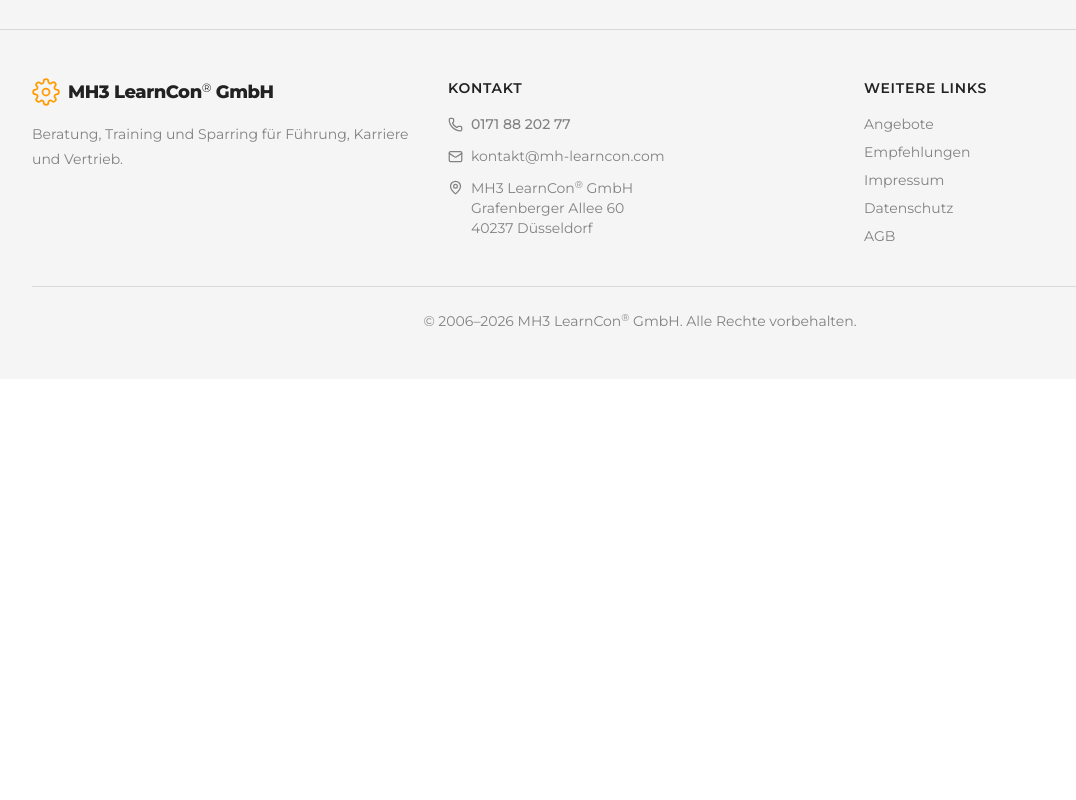
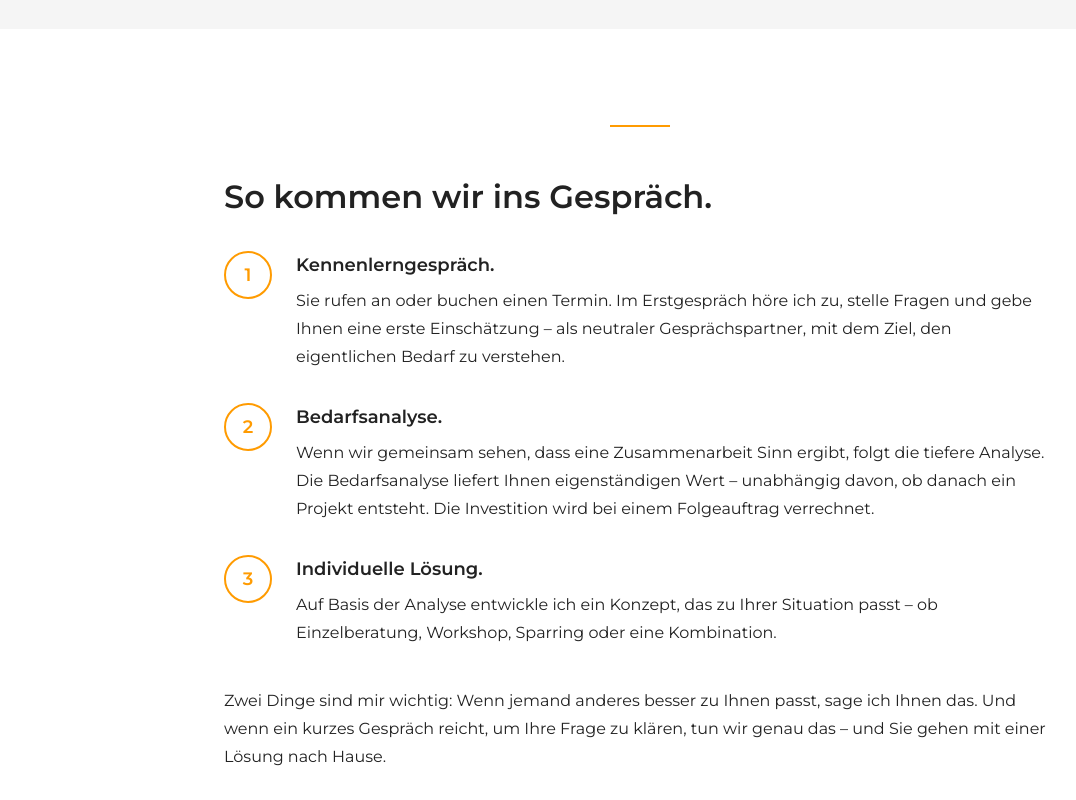
Before and after one commit to MH3-LearnCon/meine-neue-webseite-mit-js, a Next.js app: page /fuehrung in a window 1280 px wide. Shown: the part 4080-4880 px from the top of the page, without its empty margins (0-1076 px from the left). Before the commit the page ends 4459 px from the top, so only its background shows below. Built offline with nearby package versions, Linux system fonts and the light colour scheme.

Commit message:
feat(fuehrung): Abschnitt 5 – Der Weg zur Zusammenarbeit mit Schritt-Kreisen (Sprint 4, R12)

```diff
--- a/src/app/fuehrung/page.tsx
+++ b/src/app/fuehrung/page.tsx
@@ -174,6 +174,68 @@ export default function FuehrungPage() {
           </p>
         </div>
       </section>
+
+      {/* ── Abschnitt 5: Der Weg zur Zusammenarbeit ────────────────── */}
+      <section className="bg-white py-16 md:py-24">
+        <div className="max-w-4xl mx-auto px-4 sm:px-6 lg:px-8">
+          <div className="flex justify-center mb-10 md:mb-12" aria-hidden="true">
+            <div className="w-[60px] h-0.5 bg-orange shrink-0" />
+          </div>
+
+          <h2 className="text-2xl md:text-[2rem] font-semibold text-brand-text leading-snug">
+            So kommen wir ins Gespräch.
+          </h2>
+
+          <div className="mt-8 space-y-8">
+            {[
+              {
+                step: 1,
+                title: "Kennenlerngespräch.",
+                body: "Sie rufen an oder buchen einen Termin. Im Erstgespräch höre ich zu, stelle Fragen und gebe Ihnen eine erste Einschätzung – als neutraler Gesprächspartner, mit dem Ziel, den eigentlichen Bedarf zu verstehen.",
+              },
+              {
+                step: 2,
+                title: "Bedarfsanalyse.",
+                body: "Wenn wir gemeinsam sehen, dass eine Zusammenarbeit Sinn ergibt, folgt die tiefere Analyse. Die Bedarfsanalyse liefert Ihnen eigenständigen Wert – unabhängig davon, ob danach ein Projekt entsteht. Die Investition wird bei einem Folgeauftrag verrechnet.",
+              },
+              {
+                step: 3,
+                title: "Individuelle Lösung.",
+                body: "Auf Basis der Analyse entwickle ich ein Konzept, das zu Ihrer Situation passt – ob Einzelberatung, Workshop, Sparring oder eine Kombination.",
+              },
+            ].map(({ step, title, body }) => (
+              <div
+                key={step}
+                className="flex items-start gap-4 md:gap-6"
+              >
+                <div
+                  className="flex h-12 w-12 shrink-0 items-center justify-center rounded-full border-2 border-orange bg-white"
+                  aria-hidden="true"
+                >
+                  <span className="text-lg font-semibold text-orange">
+                    {step}
+                  </span>
+                </div>
+                <div className="flex min-w-0 flex-col">
+                  <p className="text-base font-semibold text-brand-text md:text-lg">
+                    {title}
+                  </p>
+                  <p className="mt-2 text-base leading-relaxed text-brand-text">
+                    {body}
+                  </p>
+                </div>
+              </div>
+            ))}
+          </div>
+
+          <p className="mt-10 text-base leading-relaxed text-brand-text">
+            Zwei Dinge sind mir wichtig: Wenn jemand anderes besser zu Ihnen
+            passt, sage ich Ihnen das. Und wenn ein kurzes Gespräch reicht, um
+            Ihre Frage zu klären, tun wir genau das – und Sie gehen mit einer
+            Lösung nach Hause.
+          </p>
+        </div>
+      </section>
     </div>
   );
 }
```
